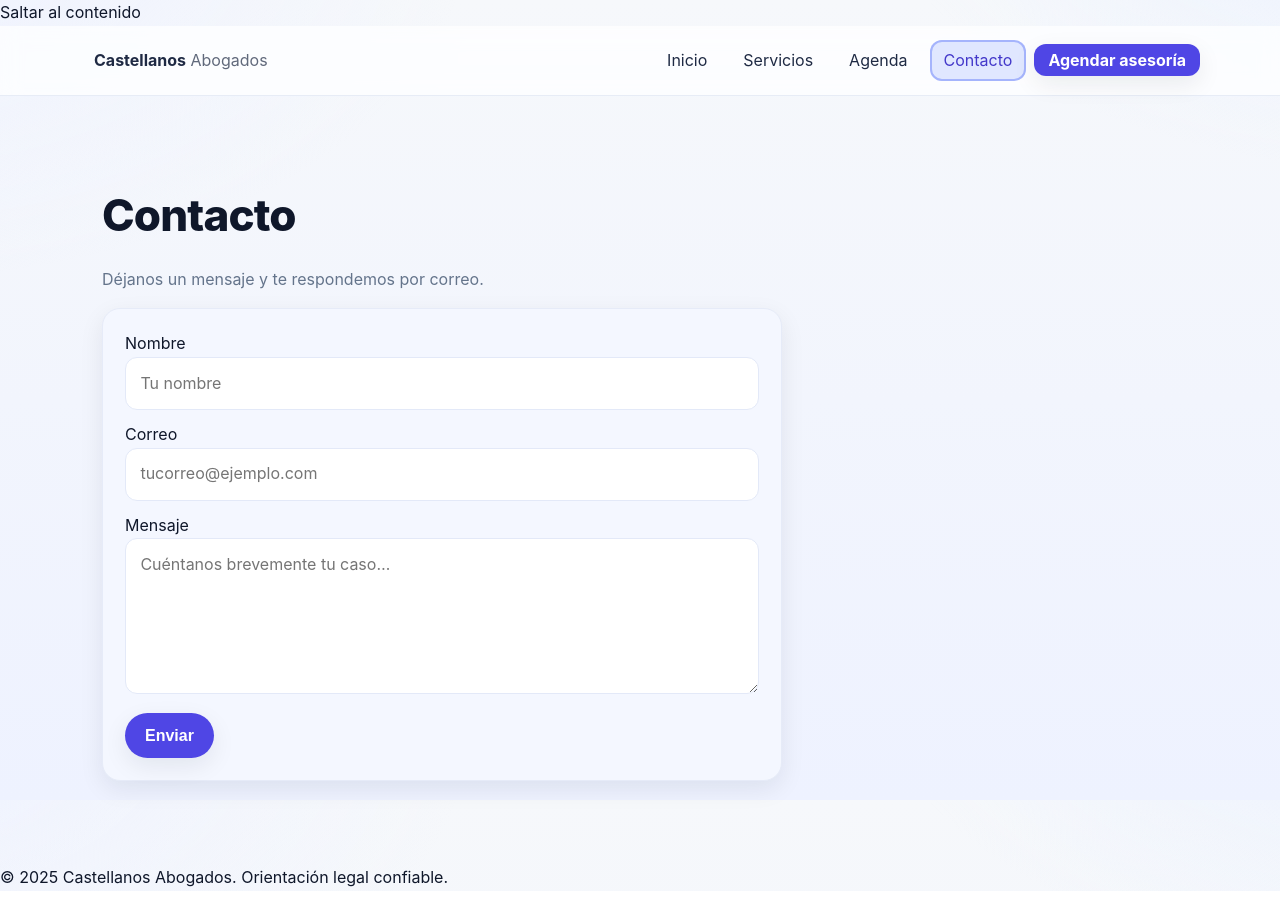
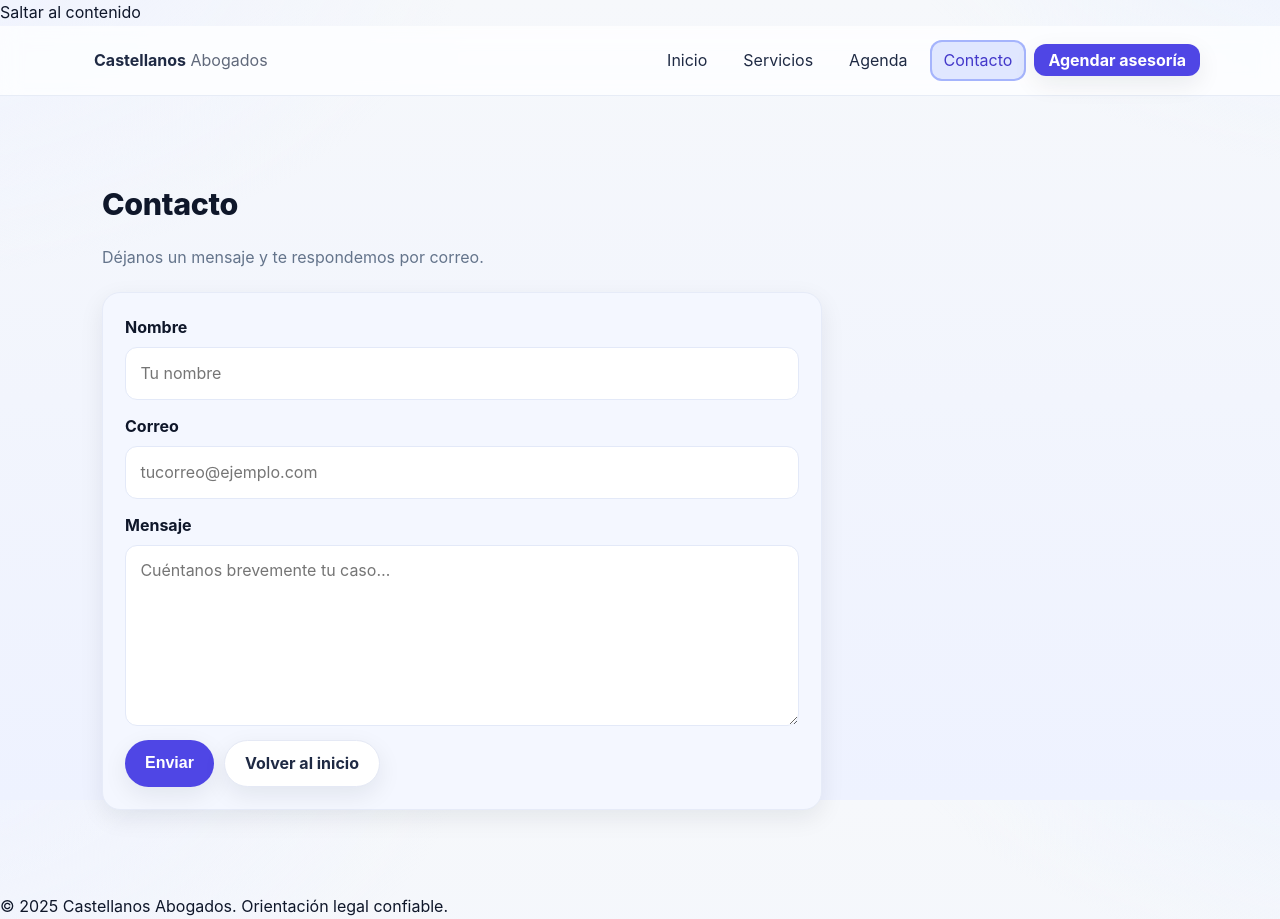
Before and after one commit to jjonnas1/castellanosabogados, a Next.js app: page /contacto in a window 1280 px wide. Before the commit the page ends 891 px from the top, so only its background shows below. Built offline with nearby package versions, Linux system fonts and the light colour scheme.

Commit message:
Update page.tsx

```diff
--- a/app/contacto/page.tsx
+++ b/app/contacto/page.tsx
@@ -1,60 +1,87 @@
-'use client';
-import { useState } from 'react';
+"use client";
+
+// app/contacto/page.tsx
+import { useState } from "react";
 
 export default function ContactoPage() {
-  const [status, setStatus] = useState<'idle' | 'sending' | 'ok' | 'error'>('idle');
+  const [loading, setLoading] = useState(false);
+  const [ok, setOk] = useState<null | boolean>(null);
+  const [err, setErr] = useState<string | null>(null);
 
-  async function onSubmit(e: React.FormEvent<HTMLFormElement>) {
+  async function handleSubmit(e: React.FormEvent<HTMLFormElement>) {
     e.preventDefault();
-    const form = e.currentTarget;
-    const fd = new FormData(form);
+    setLoading(true);
+    setOk(null);
+    setErr(null);
 
+    const fd = new FormData(e.currentTarget);
     const payload = {
-      name: String(fd.get('name') || ''),
-      email: String(fd.get('email') || ''),
-      message: String(fd.get('message') || ''),
+      name: String(fd.get("name") || ""),
+      email: String(fd.get("email") || ""),
+      message: String(fd.get("message") || ""),
     };
 
-    setStatus('sending');
-
-    const res = await fetch('/api/contact', {
-      method: 'POST',
-      headers: { 'Content-Type': 'application/json' },
-      body: JSON.stringify(payload),
-    });
-
-    setStatus(res.ok ? 'ok' : 'error');
-    if (res.ok) form.reset();
+    try {
+      const res = await fetch("/api/contact", {
+        method: "POST",
+        headers: { "content-type": "application/json" },
+        body: JSON.stringify(payload),
+      });
+      const json = await res.json();
+      if (json.ok) setOk(true);
+      else {
+        setOk(false);
+        setErr(json.error || "No pudimos enviar tu mensaje.");
+      }
+    } catch (e: any) {
+      setOk(false);
+      setErr(e?.message || "Error de red.");
+    } finally {
+      setLoading(false);
+    }
   }
 
   return (
-    <main className="main section">
+    <main className="section">
       <div className="wrap">
-        <h1 className="h1">Contacto</h1>
-        <p className="muted">Déjanos un mensaje y te respondemos por correo.</p>
+        <h1 className="h2" style={{ marginBottom: 6 }}>Contacto</h1>
+        <p className="muted" style={{ marginBottom: 22 }}>
+          Déjanos un mensaje y te respondemos por correo.
+        </p>
 
-        <form onSubmit={onSubmit} className="panel" style={{ display: 'grid', gap: 12, maxWidth: 680 }}>
-          <label>
-            Nombre
-            <input name="name" type="text" placeholder="Tu nombre" />
-          </label>
-          <label>
-            Correo
-            <input name="email" type="email" placeholder="tucorreo@ejemplo.com" required />
-          </label>
-          <label>
-            Mensaje
-            <textarea name="message" rows={5} placeholder="Cuéntanos brevemente tu caso…" required />
-          </label>
-
-          <div>
-            <button type="submit" className="btn btn--primary" disabled={status === 'sending'}>
-              {status === 'sending' ? 'Enviando...' : 'Enviar'}
-            </button>
+        <form onSubmit={handleSubmit} className="panel" style={{ display: "grid", gap: 14, maxWidth: 720 }}>
+          <div style={{ display: "grid", gap: 6 }}>
+            <label htmlFor="name"><strong>Nombre</strong></label>
+            <input id="name" name="name" type="text" placeholder="Tu nombre" />
           </div>
 
-          {status === 'ok' && <p className="ok">✅ Mensaje enviado correctamente.</p>}
-          {status === 'error' && <p className="error">❌ Error al enviar el mensaje. Intenta nuevamente.</p>}
+          <div style={{ display: "grid", gap: 6 }}>
+            <label htmlFor="email"><strong>Correo</strong></label>
+            <input id="email" name="email" type="email" required placeholder="tucorreo@ejemplo.com" />
+          </div>
+
+          <div style={{ display: "grid", gap: 6 }}>
+            <label htmlFor="message"><strong>Mensaje</strong></label>
+            <textarea id="message" name="message" rows={6} required placeholder="Cuéntanos brevemente tu caso…" />
+          </div>
+
+          <div style={{ display: "flex", gap: 10 }}>
+            <button className="btn btn--primary" type="submit" disabled={loading}>
+              {loading ? "Enviando…" : "Enviar"}
+            </button>
+            <a href="/" className="btn btn--ghost">Volver al inicio</a>
+          </div>
+
+          {ok && (
+            <div className="panel" style={{ background: "#f6ffed", borderColor: "#c6f6d5" }}>
+              ✅ ¡Gracias! Recibimos tu mensaje y te escribiremos pronto.
+            </div>
+          )}
+          {ok === false && (
+            <div className="panel" style={{ background: "#fff5f5", borderColor: "#fed7d7" }}>
+              ❌ {err}
+            </div>
+          )}
         </form>
       </div>
     </main>
```
